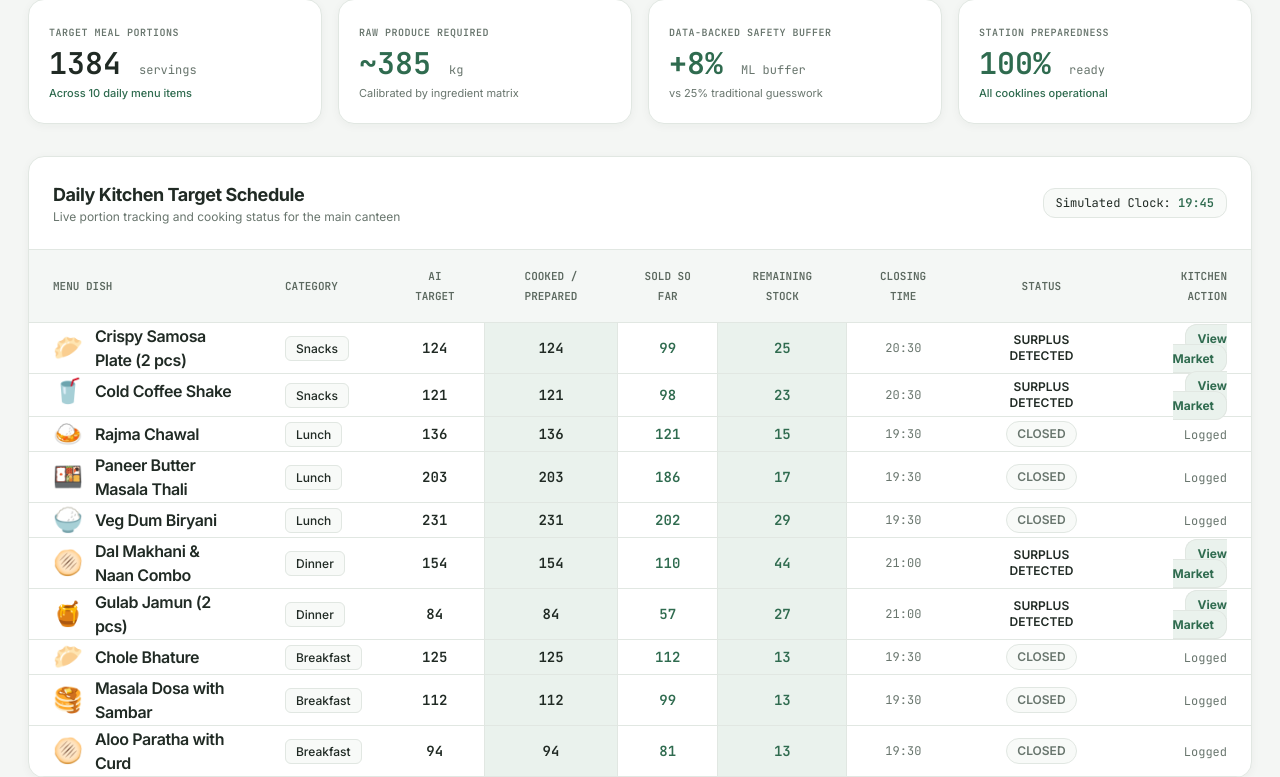
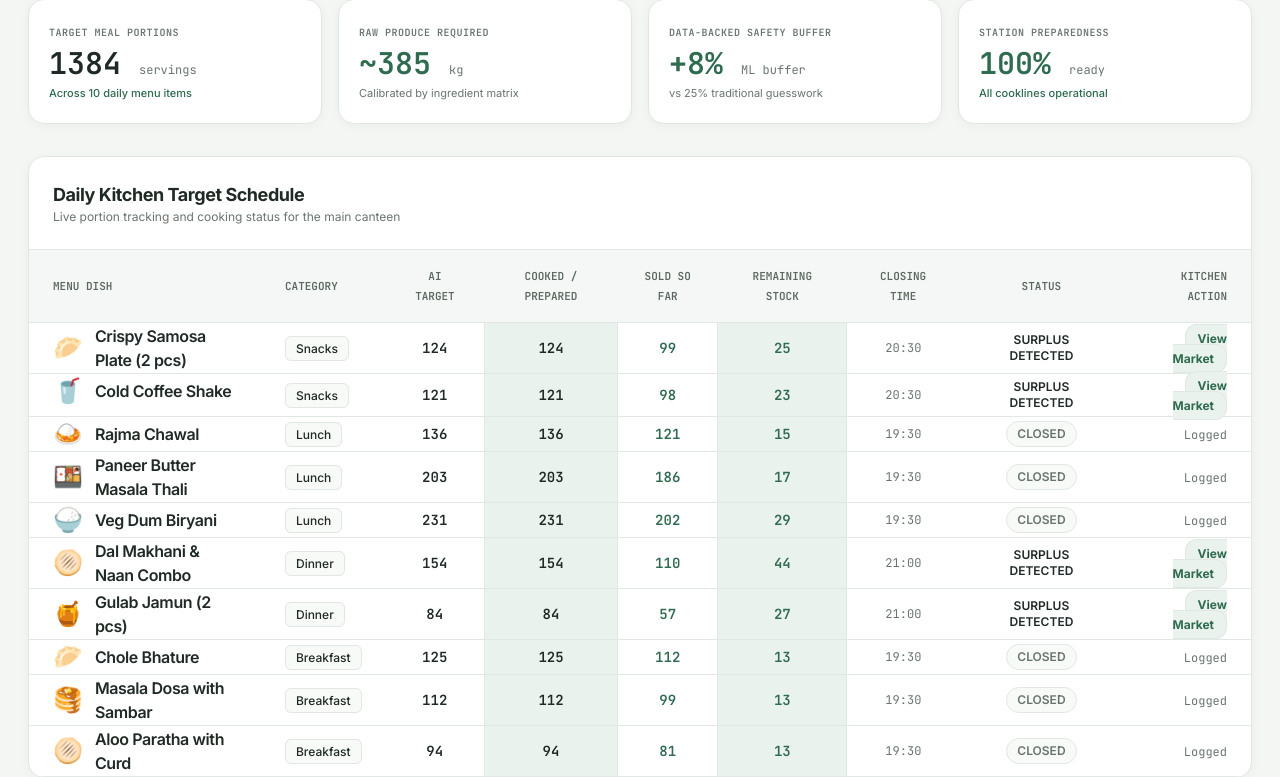
Before and after one commit to vyasy56-afk/ZeroPlate, a Flask app: page /production in a window 1280 px wide. Shown: the part 231-1008 px from the top of the page. Run offline with Flask 3, Linux system fonts and the light colour scheme; data comes from the database, SQL or seed files in the repository; some libraries are stand-ins or nearby versions.

Commit message:
Remove simulation clock from kitchen operations view

```diff
--- a/app/templates/production.html
+++ b/app/templates/production.html
@@ -55,9 +55,6 @@
                 <h3 class="font-bold text-white text-lg font-heading">Daily Kitchen Target Schedule</h3>
                 <p class="text-xs text-slate-400">Live portion tracking and cooking status for the main canteen</p>
             </div>
-            <span class="text-xs font-mono text-slate-300 bg-white/5 px-3 py-1.5 rounded-xl border border-white/10">
-                Simulated Clock: <strong class="text-emerald-400 font-bold">{{ settings.simulated_time }}</strong>
-            </span>
         </div>
         <div class="overflow-x-auto">
             <table class="w-full text-left text-sm text-slate-300">
```
